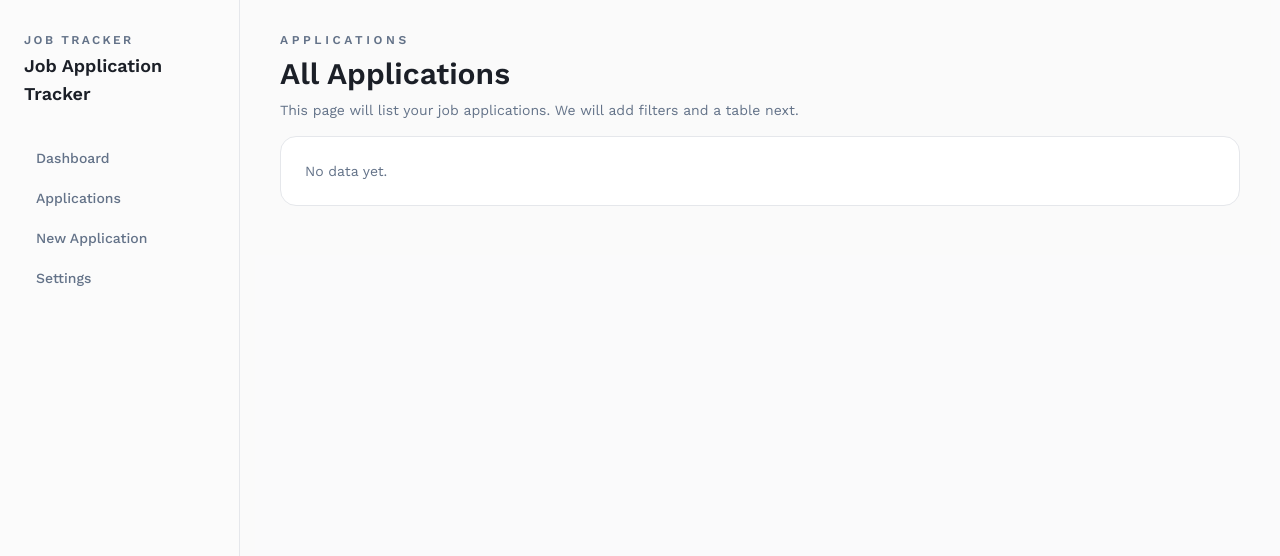
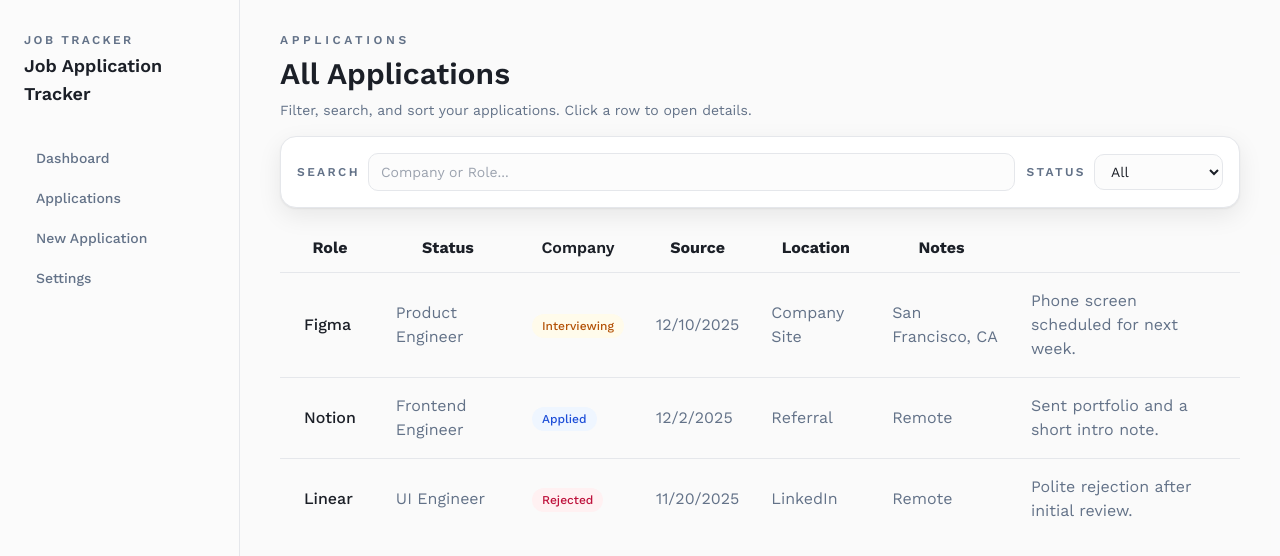
Before and after one commit to daisukjp/job-application-tracker, a Next.js app: page /applications in a window 1280 px wide. Shown: the top 556 px of the page. Built offline with nearby package versions, Linux system fonts and the light colour scheme.

Commit message:
feat: added filter and application table

```diff
--- a/src/app/applications/applicationTable.tsx
+++ b/src/app/applications/applicationTable.tsx
@@ -1 +1,127 @@
 "use client";
+
+import { cn } from "@/lib/utils";
+
+export type Application = {
+  id: string;
+  company: string;
+  roleTitle: string;
+  status: "Draft" | "Applied" | "Interviewing" | "Offer" | "Rejected";
+  appliedAt: string;
+  source: string;
+  location: string;
+  notesPreview: string;
+};
+
+export type SortKey = "company" | "appliedAt";
+export type SortOrder = "asc" | "desc";
+
+type ApplicationTableProps = {
+  applications: Application[];
+  sortKey: SortKey;
+  sortOrder: SortOrder;
+  onSortChange: (key: SortKey) => void;
+  onRowClick: (id: string) => void;
+};
+
+const STATUS_STYLES: Record<Application["status"], string> = {
+  Draft: "bg-muted text-muted-foreground",
+  Applied: "bg-blue-50 text-blue-700",
+  Interviewing: "bg-amber-50 text-amber-700",
+  Offer: "bg-emerald-50 text-emerald-700",
+  Rejected: "bg-rose-50 text-rose-700"
+};
+
+export default function ApplicationTable({
+  applications,
+  sortKey,
+  sortOrder,
+  onSortChange,
+  onRowClick
+}: ApplicationTableProps) {
+  return (
+    <div>
+      <table>
+        <thead>
+          <tr>
+            <th className="px-4 py-3">Role</th>
+            <th className="px-4 py-3">Status</th>
+            <SortableHeader
+              label="Company"
+              active={sortKey === "company"}
+              order={sortOrder}
+              onClick={() => onSortChange("company")}
+            />
+            <th className="px-4 py-3">Source</th>
+            <th className="px-4 py-3">Location</th>
+            <th className="px-4 py-3 pr-6">Notes</th>
+          </tr>
+        </thead>
+
+        <tbody>
+          {applications.length === 0 ? (
+            <tr>
+              <td colSpan={7} className="px-6 py-10 text-center text-muted-foreground">
+                No application found.
+              </td>
+            </tr>
+          ) : (
+            applications.map((app) => (
+              <tr
+                key={app.id}
+                className="cursor-pointer border-t transition hover:bg-accent/40"
+                onClick={() => onRowClick(app.id)}
+              >
+                <td className="px-6 py-4 font-medium">{app.company}</td>
+                <td className="px-4 py-4 text-muted-foreground">{app.roleTitle}</td>
+                <td className="px-4 py-4">
+                  <span
+                    className={cn(
+                      "inline-flex items-center rounded-full px-2.5 py-1 text-xs font-medium",
+                      STATUS_STYLES[app.status]
+                    )}
+                  >
+                    {app.status}
+                  </span>
+                </td>
+                <td className="px-4 py-4 text-muted-foreground">
+                  {new Date(app.appliedAt).toLocaleDateString()}
+                </td>
+                <td className="px-4 py-4 text-muted-foreground">{app.source}</td>
+                <td className="px-4 py-4 text-muted-foreground">{app.location}</td>
+                <td className="px-4 py-4 pr-6 text-muted-foreground">{app.notesPreview}</td>
+              </tr>
+            ))
+          )}
+        </tbody>
+      </table>
+    </div>
+  );
+}
+
+type SortableHeaderProps = {
+  label: string;
+  active: boolean;
+  order: SortOrder;
+  onClick: () => void;
+  className?: string;
+};
+
+function SortableHeader({ label, active, order, onClick, className }: SortableHeaderProps) {
+  return (
+    <th
+      onClick={onClick}
+      className={cn(
+        "cursor-pointer select-none px-4 py-3 font-semibold text-foreground",
+        className
+      )}
+    >
+      <span className="inline-flex items-center gap-2">
+        {label}
+        {active ? (
+          <span className="text-xs text-muted-foreground">{order === "asc" ? "↑" : "↓"}</span>
+        ) : null}
+      </span>
+    </th>
+  );
+}
--- a/src/app/applications/page.tsx
+++ b/src/app/applications/page.tsx
@@ -1,17 +1,13 @@
 "use client";
 
 import { useMemo, useState } from "react";
-
-type Application = {
-  id: string;
-  company: string;
-  roleTitle: string;
-  status: "Draft" | "Applied" | "Interviewing" | "Offer" | "Rejected";
-  appliedAt: string;
-  source: string;
-  location: string;
-  notesPreview: string;
-};
+import { useRouter } from "next/navigation";
+import FiltersBar from "./FiltersBar";
+import ApplicationTable, {
+  type Application,
+  type SortKey,
+  type SortOrder
+} from "./applicationTable";
 
 const APPLICATIONS: Application[] = [
   {
@@ -49,8 +45,10 @@ const APPLICATIONS: Application[] = [
 export default function ApplicationsPage() {
   const [searchQuery, setSearchQuery] = useState("");
   const [statusFilter, setStatusFilter] = useState("All");
-  const [sortKey, setSortKey] = useState<"company" | "appliedAt">("appliedAt");
-  const [sortOrder, setSortOrder] = useState<"asc" | "desc">("desc");
+  const [sortKey, setSortKey] = useState<SortKey>("appliedAt");
+  const [sortOrder, setSortOrder] = useState<SortOrder>("desc");
+
+  const router = useRouter();
 
   const filteredAndSorted = useMemo(() => {
     const query = searchQuery.trim().toLowerCase();
@@ -84,12 +82,33 @@ export default function ApplicationsPage() {
         </p>
         <h1 className="text-3xl font-semibold">All Applications</h1>
         <p className="text-sm text-muted-foreground">
-          This page will list your job applications. We will add filters and a table next.
+          Filter, search, and sort your applications. Click a row to open details.
         </p>
       </header>
-      <div className="rounded-2xl border bg-card p-6">
-        <p className="text-sm text-muted-foreground">No data yet.</p>
-      </div>
+
+      <FiltersBar
+        searchQuery={searchQuery}
+        onSearchChange={setSearchQuery}
+        statusFilter={statusFilter}
+        onStatusChange={setStatusFilter}
+      />
+
+      <ApplicationTable
+        applications={filteredAndSorted}
+        sortKey={sortKey}
+        sortOrder={sortOrder}
+        onSortChange={(nextKey) => {
+          if (nextKey === sortKey) {
+            setSortOrder((prev) => (prev === "asc" ? "desc" : "asc"));
+          } else {
+            setSortKey(nextKey);
+            setSortOrder(nextKey === "appliedAt" ? "desc" : "asc");
+          }
+        }}
+        onRowClick={(id) => {
+          router.push(`/applications/${id}`);
+        }}
+      />
     </section>
   );
 }
```
Also changed, not shown: src/app/applications/FiltersBar.tsx (renamed from src/app/applications/FilterBar.tsx).
